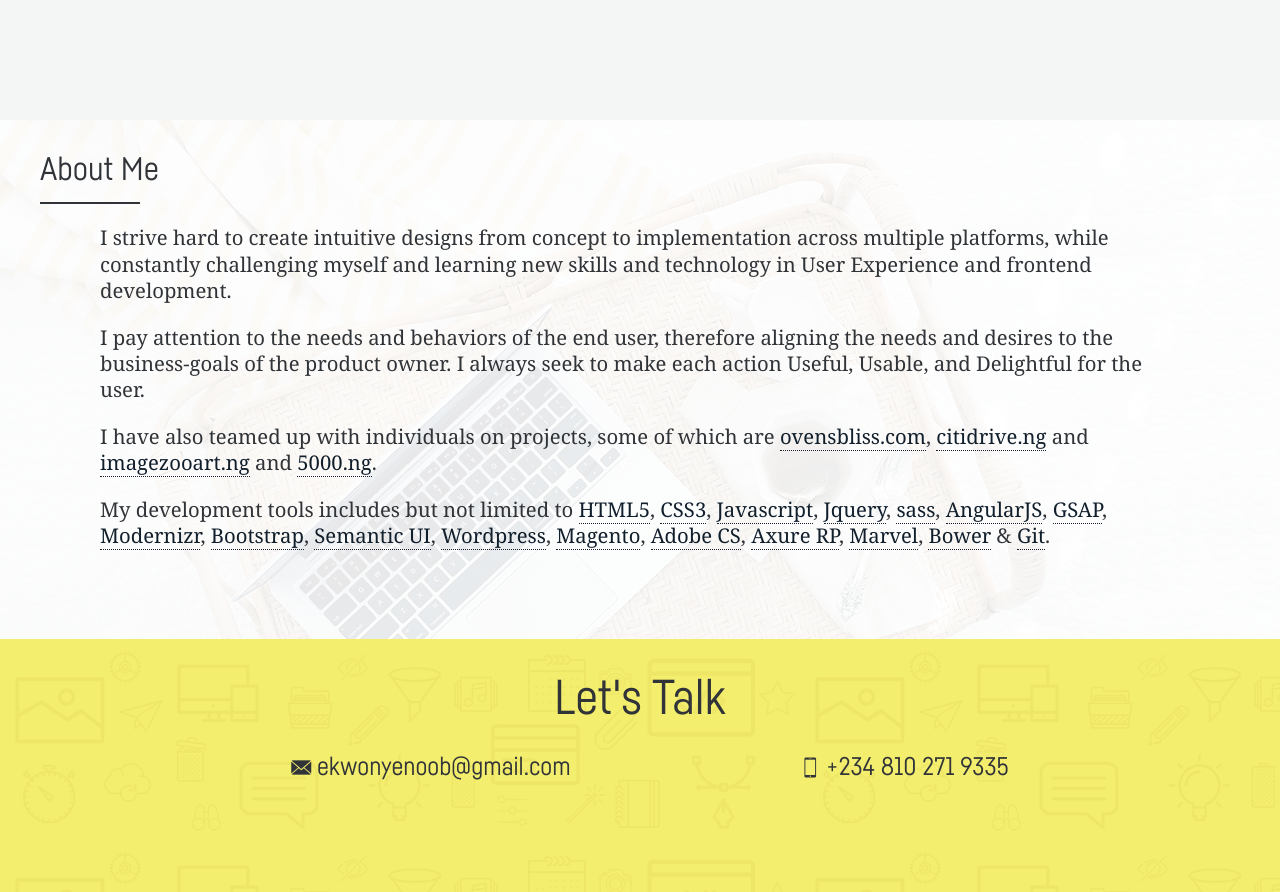
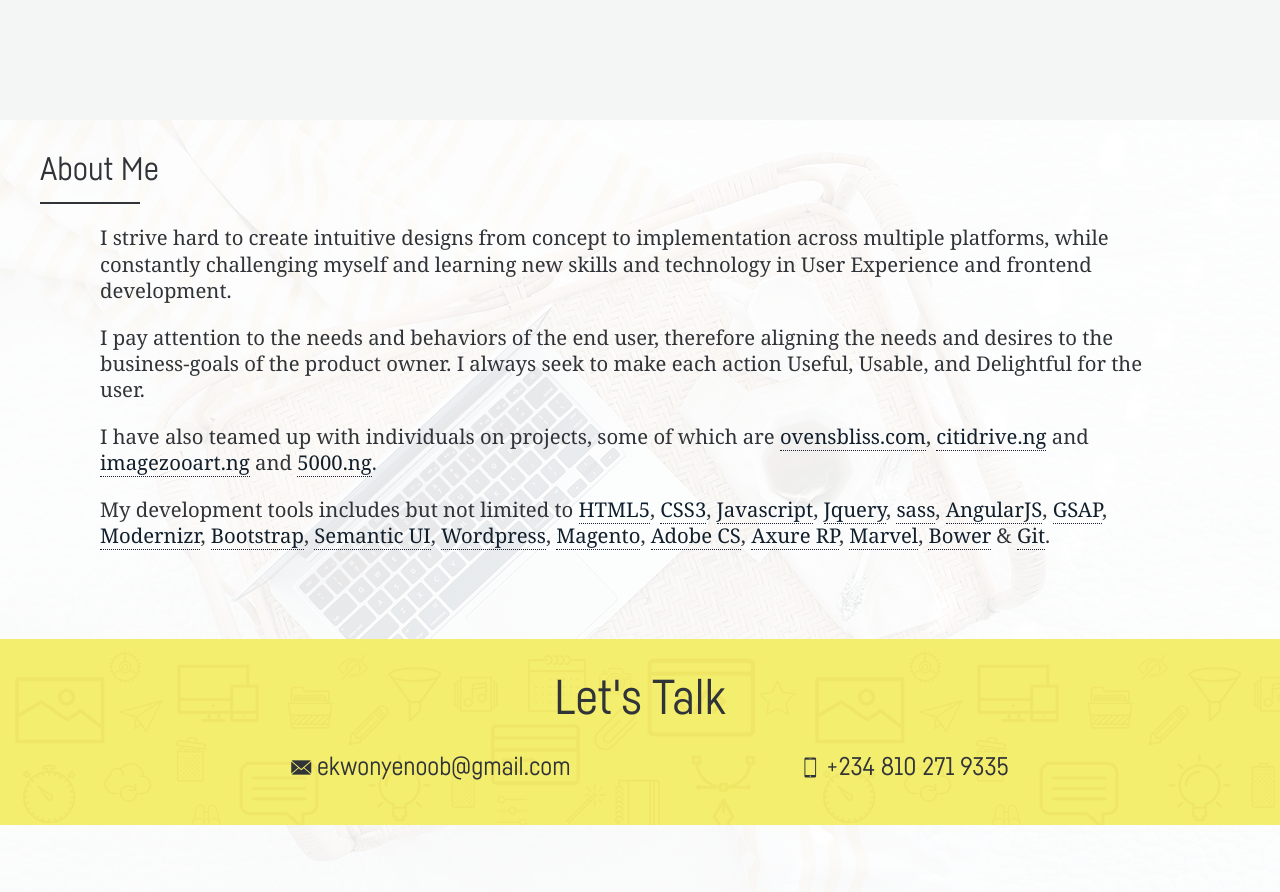
Before and after one commit to ekwonye-richard/me, a plain HTML site: page index.html in a window 1280 px wide. Shown: the part 2280-3172 px from the top of the page. Drawn offline with Linux system fonts and the light colour scheme.

Commit message:
media update

```diff
--- a/assets/stylesheets/component/_me.scss
+++ b/assets/stylesheets/component/_me.scss
@@ -91,14 +91,13 @@
 	top: 0;
 	left: 0;
 	background: $whtMask;
-	z-index: 300;
+	z-index: 610;
 }
 
 .me-data{
-	z-index: 400;
+	z-index: 650;
     position: absolute;
     top: 0;
     left: 0;
     width: 100%;
-    height: 250%;
 }
--- a/assets/stylesheets/global/_media.scss
+++ b/assets/stylesheets/global/_media.scss
@@ -20,10 +20,19 @@ $desktop: "(min-width: 768px)";
 		position: relative;
 		height: auto;
 		top: auto;
+		overflow: scroll;
 	}
 
 	.top, .about-me{
 		height: 650px !important;
+	}
+
+	.me-data{
+		height: auto;
+	}
+
+	.contact-box{
+		min-height: auto;
 	}
 
 	.top-screen{
```
Also changed, not shown: assets/stylesheets/custom.css, assets/stylesheets/custom.min.css, 1 other file.
